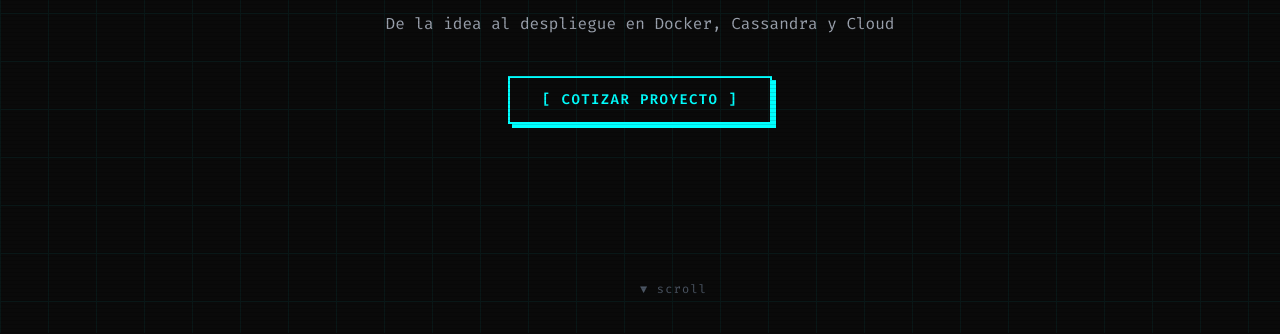
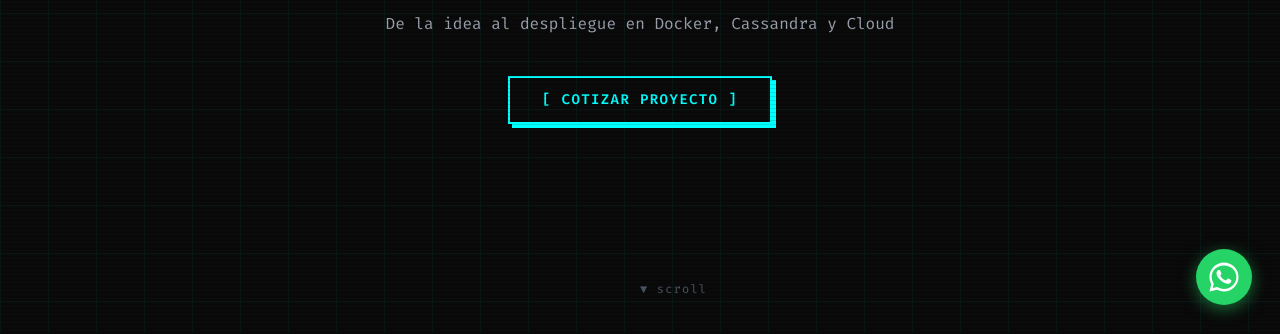
Before and after one commit to mimololx-pixel/mi-portafolio, a plain HTML site: page index.html in a window 1280 px wide. Shown: the part 467-801 px from the top of the page. Drawn offline with nearby package versions, Linux system fonts and the light colour scheme.

Commit message:
Agregado botón de contacto WhatsApp

```diff
--- a/index.html
+++ b/index.html
@@ -473,5 +473,37 @@
     });
   </script>
 
+  <!-- ═══════════════════════════════════════════════
+       BOTÓN FLOTANTE WHATSAPP
+  ════════════════════════════════════════════════ -->
+  <a href="https://wa.me/56982802777?text=Hola%20Jheyson,%20vi%20tu%20portafolio%20y%20me%20interesa%20cotizar%20un%20proyecto%20web."
+     target="_blank"
+     rel="noopener"
+     aria-label="Contactar por WhatsApp"
+     style="
+       position: fixed;
+       bottom: 28px;
+       right: 28px;
+       z-index: 999;
+       width: 56px;
+       height: 56px;
+       background-color: #25D366;
+       border-radius: 50%;
+       display: flex;
+       align-items: center;
+       justify-content: center;
+       box-shadow: 0 4px 16px rgba(37,211,102,0.5), 0 2px 6px rgba(0,0,0,0.35);
+       transition: transform 0.2s ease, box-shadow 0.2s ease;
+       text-decoration: none;
+     "
+     onmouseover="this.style.transform='scale(1.12)';this.style.boxShadow='0 6px 24px rgba(37,211,102,0.7), 0 2px 8px rgba(0,0,0,0.4)';"
+     onmouseout="this.style.transform='scale(1)';this.style.boxShadow='0 4px 16px rgba(37,211,102,0.5), 0 2px 6px rgba(0,0,0,0.35)';">
+    <!-- Ícono SVG oficial de WhatsApp -->
+    <svg xmlns="http://www.w3.org/2000/svg" viewBox="0 0 32 32"
+         width="30" height="30" fill="#ffffff">
+      <path d="M16 .5C7.44.5.5 7.44.5 16c0 2.72.7 5.28 1.94 7.5L.5 31.5l8.22-1.92A15.45 15.45 0 0 0 16 31.5C24.56 31.5 31.5 24.56 31.5 16S24.56.5 16 .5zm0 28.3a13.1 13.1 0 0 1-6.68-1.83l-.48-.28-4.88 1.14 1.17-4.75-.32-.5A13.08 13.08 0 0 1 2.8 16C2.8 9.27 8.27 3.8 16 3.8S29.2 9.27 29.2 16 23.73 28.8 16 28.8zm7.18-9.8c-.39-.2-2.32-1.14-2.68-1.27-.36-.13-.62-.2-.88.2s-1.01 1.27-1.24 1.53c-.23.26-.46.29-.85.1a10.7 10.7 0 0 1-3.15-1.95 11.8 11.8 0 0 1-2.18-2.72c-.23-.39 0-.6.17-.8.16-.17.36-.44.55-.66.18-.22.24-.37.36-.62.12-.26.06-.48-.03-.67-.1-.2-.88-2.12-1.2-2.9-.32-.77-.64-.66-.88-.67h-.75c-.26 0-.68.1-1.03.48s-1.36 1.33-1.36 3.24 1.39 3.76 1.58 4.02c.2.26 2.73 4.17 6.62 5.85.93.4 1.65.64 2.21.82.93.3 1.77.26 2.44.16.74-.11 2.32-.95 2.64-1.87.33-.91.33-1.7.23-1.86-.1-.17-.36-.27-.75-.47z"/>
+    </svg>
+  </a>
+
 </body>
 </html>
```
